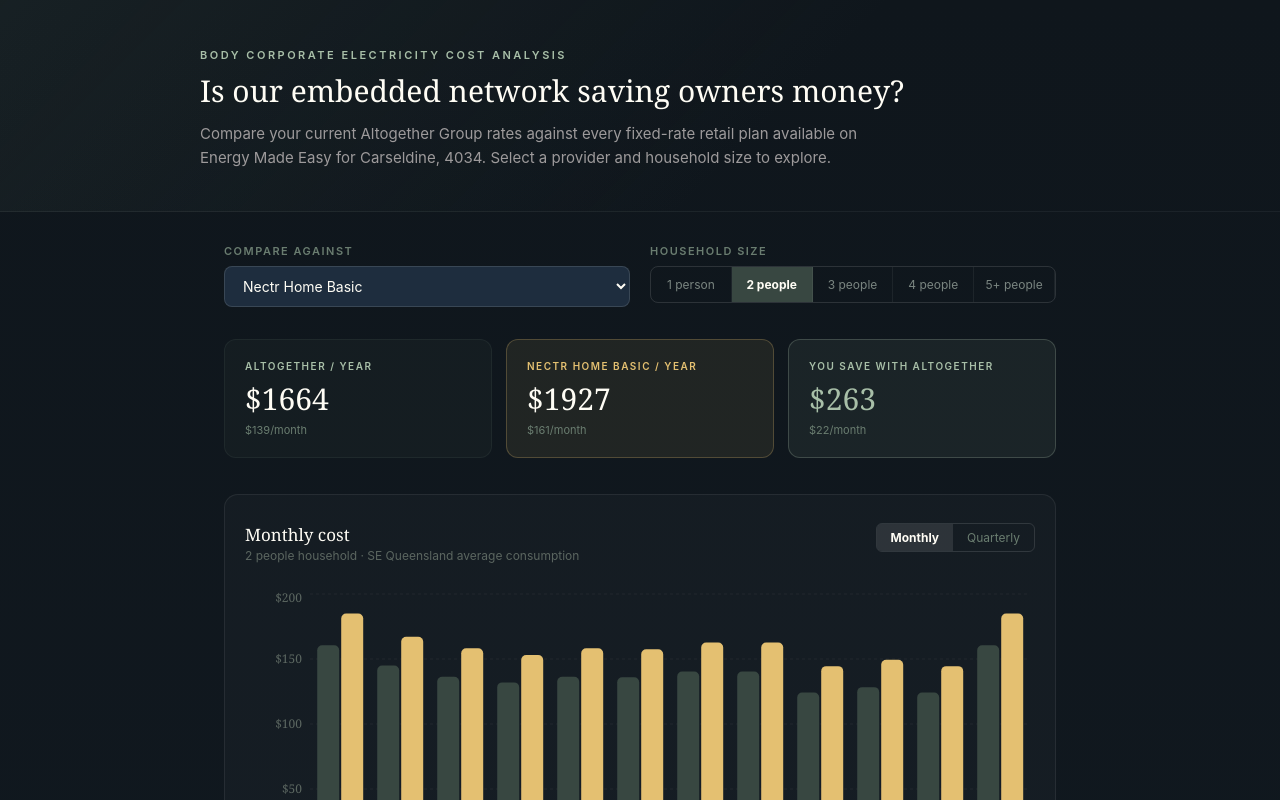
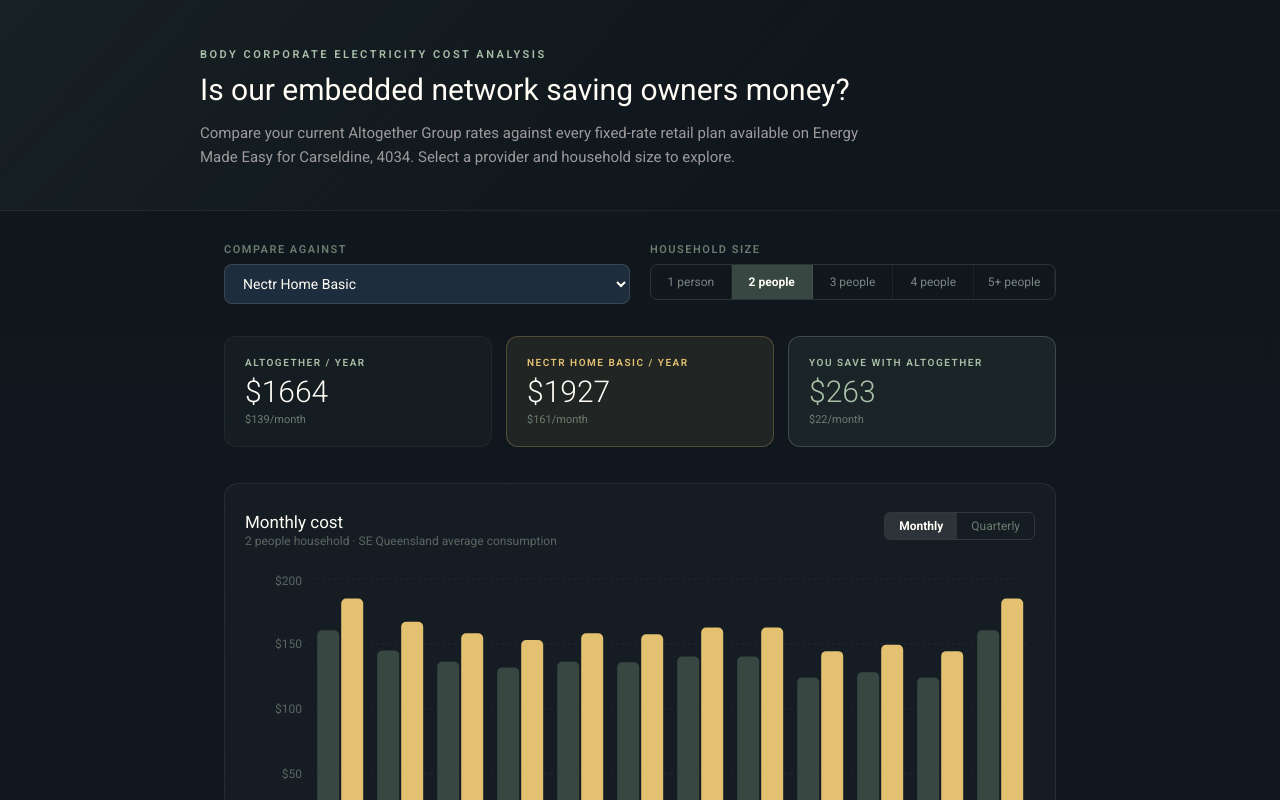
Before and after one commit to dmpohlmann/nmqelecvis, a React (Vite) app: page / in a window 1280 px wide. Shown: the top 800 px of the page. Built offline with nearby package versions, Linux system fonts and the light colour scheme.

Commit message:
update to brand fonts

```diff
--- a/index.html
+++ b/index.html
@@ -4,6 +4,9 @@
     <meta charset="UTF-8" />
     <link rel="icon" type="image/svg+xml" href="/vite.svg" />
     <meta name="viewport" content="width=device-width, initial-scale=1.0" />
+    <link rel="preconnect" href="https://fonts.googleapis.com" />
+    <link rel="preconnect" href="https://fonts.gstatic.com" crossorigin />
+    <link href="https://fonts.googleapis.com/css2?family=Roboto:wght@300;400;500;600;700&display=swap" rel="stylesheet" />
     <title>electricity-comparison</title>
   </head>
   <body>
--- a/src/index.css
+++ b/src/index.css
@@ -1,9 +1,9 @@
 *, *::before, *::after { box-sizing: border-box; margin: 0; padding: 0; }
 body {
-  font-family: Georgia, 'Palatino Linotype', serif;
+  font-family: 'Roboto', sans-serif;
   background: linear-gradient(180deg, #0F161C 0%, #141D26 100%);
   color: #F7F3EB;
   min-height: 100vh;
   -webkit-font-smoothing: antialiased;
 }
-.sans { font-family: -apple-system, BlinkMacSystemFont, 'Segoe UI', Helvetica, Arial, sans-serif; }
+.sans { font-family: 'Roboto', sans-serif; }
```
